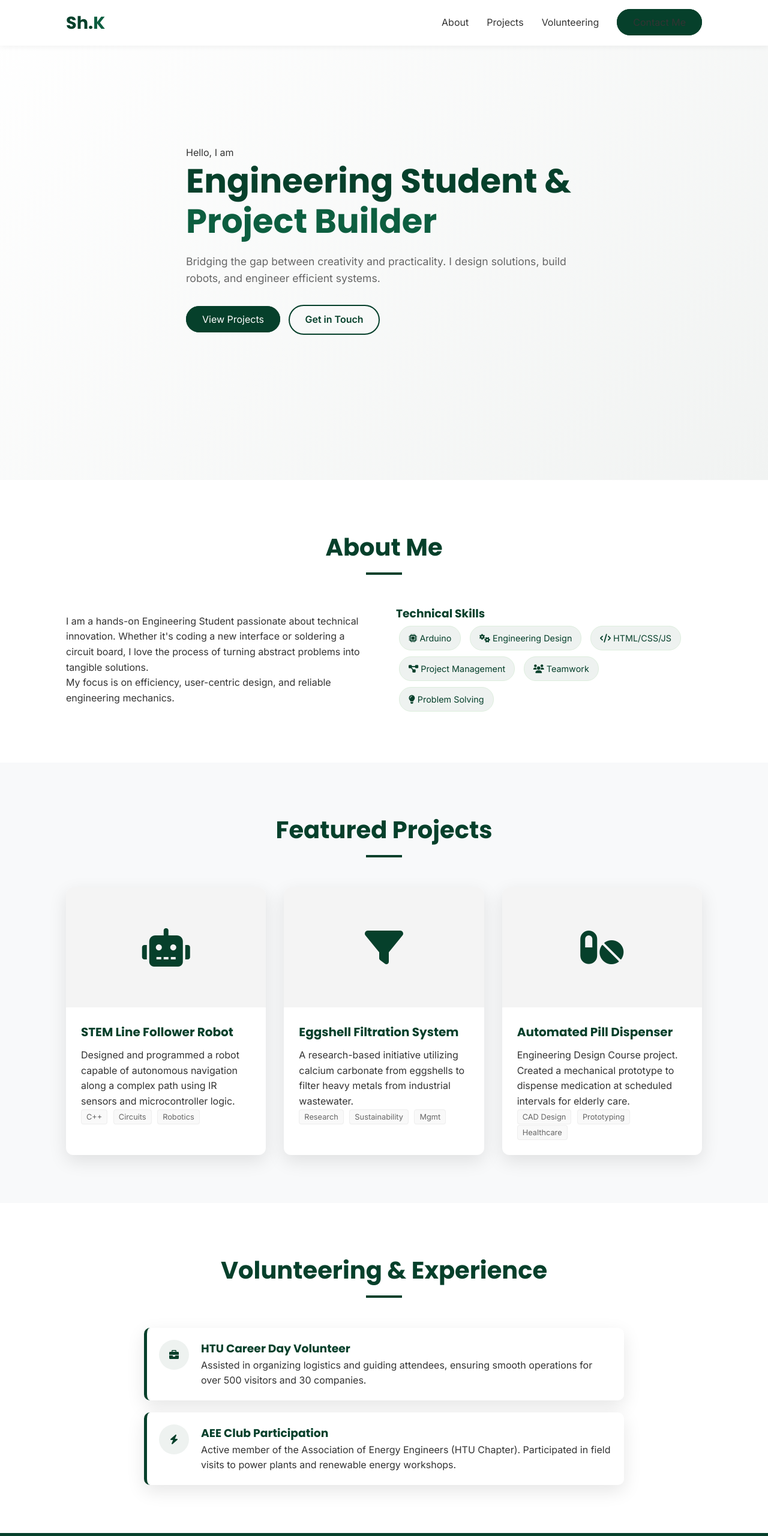
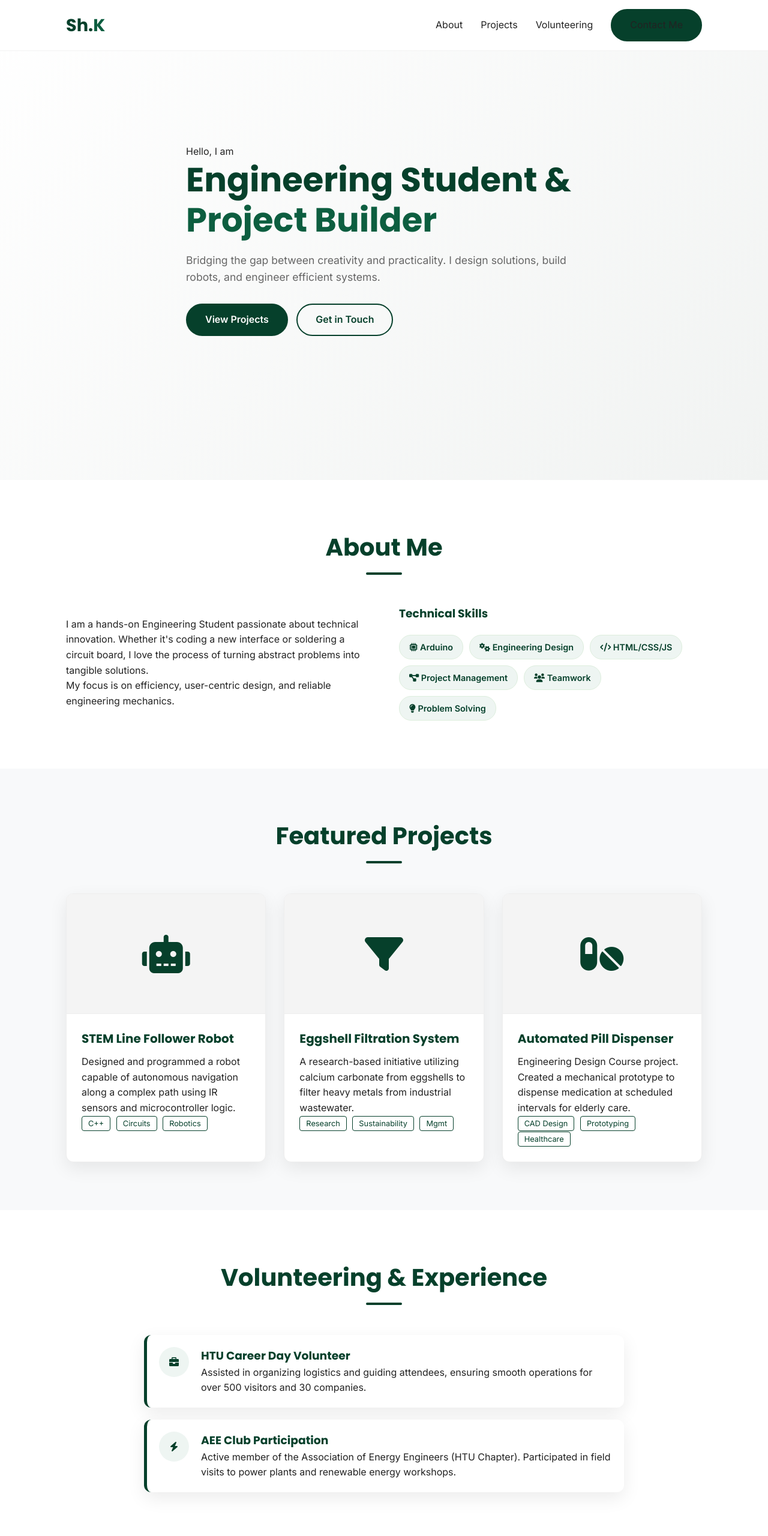
Before and after one commit to Shahedkh6/portfolio, a plain HTML site: page index.html in a window 1280 px wide. Shown: the top 2560 px of the page at 60% size. Drawn offline with Linux system fonts and the light colour scheme.

Commit message:
Update style.css

```diff
--- a/style.css
+++ b/style.css
@@ -1,15 +1,19 @@
-/* --- CSS Variables --- */
+/* --- CSS Variables: Dark Green (#06402B) & White Theme --- */
 :root {
     /* Colors */
     --primary-green: #06402B;    /* Your specific Dark Green */
-    --hover-green: #0d5e40;      /* Slightly lighter for hover states */
+    --hover-green: #0d5e40;      /* Slightly lighter for hover */
+
+    /* Backgrounds */
     --white: #ffffff;
     --off-white: #f8f9fa;        /* Light grey-white for sections */
-    --text-main: #333333;
-    --text-muted: #666666;
 
-    /* Layout */
-    --shadow: 0 10px 30px rgba(0, 0, 0, 0.1);
+    /* Text */
+    --text-main: #222222;        /* Dark Grey/Black for body text */
+    --text-muted: #666666;       /* Lighter grey for descriptions */
+
+    /* Shadows & Transitions */
+    --shadow: 0 10px 30px rgba(0, 0, 0, 0.08);
     --transition: all 0.3s ease;
 }
 
@@ -20,7 +24,9 @@
     box-sizing: border-box;
 }
 
-html { scroll-behavior: smooth; }
+html {
+    scroll-behavior: smooth;
+}
 
 body {
     font-family: 'Inter', sans-serif;
@@ -30,13 +36,20 @@ body {
     overflow-x: hidden;
 }
 
-h1, h2, h3 {
+/* Typography */
+h1, h2, h3, h4 {
     font-family: 'Poppins', sans-serif;
-    color: var(--primary-green);
+    color: var(--primary-green); /* Headings are Dark Green */
 }
 
-a { text-decoration: none; color: inherit; }
-ul { list-style: none; }
+a {
+    text-decoration: none;
+    color: inherit;
+}
+
+ul {
+    list-style: none;
+}
 
 .container {
     max-width: 1100px;
@@ -44,21 +57,59 @@ ul { list-style: none; }
     padding: 0 20px;
 }
 
-.section { padding: 80px 0; }
+.section {
+    padding: 80px 0;
+}
 
-/* Utilities */
+/* --- Utility Classes --- */
 .bg-light { background-color: var(--off-white); }
 .bg-dark { background-color: var(--primary-green); color: var(--white); }
 .text-white { color: var(--white); }
-.highlight { color: var(--hover-green); }
+.highlight { color: var(--hover-green); } /* Subtle highlight */
+
+/* --- Buttons --- */
+.btn-primary {
+    display: inline-block;
+    padding: 12px 30px;
+    border-radius: 50px;
+    font-weight: 600;
+    transition: var(--transition);
+    cursor: pointer;
+    background-color: var(--primary-green);
+    color: var(--white);
+    border: 2px solid var(--primary-green);
+}
+
+.btn-primary:hover {
+    background-color: transparent;
+    color: var(--primary-green);
+}
+
+.btn-secondary {
+    display: inline-block;
+    padding: 12px 30px;
+    border-radius: 50px;
+    font-weight: 600;
+    transition: var(--transition);
+    cursor: pointer;
+    background-color: transparent;
+    border: 2px solid var(--primary-green);
+    color: var(--primary-green);
+    margin-left: 10px;
+}
+
+.btn-secondary:hover {
+    background-color: var(--primary-green);
+    color: var(--white);
+}
 
 /* --- Navbar --- */
 .navbar {
     position: fixed;
     top: 0;
     width: 100%;
-    background: rgba(255, 255, 255, 0.98);
-    box-shadow: 0 2px 10px rgba(0,0,0,0.05);
+    background: rgba(255, 255, 255, 0.98); /* White background */
+    border-bottom: 1px solid rgba(0,0,0,0.05);
     z-index: 1000;
     padding: 15px 0;
 }
@@ -88,18 +139,14 @@ ul { list-style: none; }
     transition: var(--transition);
 }
 
-.nav-links a:hover { color: var(--primary-green); }
-
-.btn-primary {
-    background: var(--primary-green);
-    color: var(--white);
-    padding: 10px 25px;
-    border-radius: 50px;
-    border: 2px solid var(--primary-green);
+.nav-links a:hover {
+    color: var(--primary-green);
 }
 
-.btn-primary:hover {
-    background: transparent;
+.hamburger {
+    display: none;
+    font-size: 1.5rem;
+    cursor: pointer;
     color: var(--primary-green);
 }
 
@@ -108,10 +155,15 @@ ul { list-style: none; }
     height: 100vh;
     display: flex;
     align-items: center;
-    background: linear-gradient(135deg, #fff 0%, #f1f3f2 100%);
+    position: relative;
+    /* Clean white/off-white gradient */
+    background: linear-gradient(135deg, #ffffff 0%, #f1f3f2 100%);
 }
 
-.hero-content { max-width: 700px; }
+.hero-content {
+    z-index: 2;
+    max-width: 700px;
+}
 
 .hero-section h1 {
     font-size: 3.5rem;
@@ -121,26 +173,11 @@ ul { list-style: none; }
 
 .tagline {
     font-size: 1.1rem;
+    margin-bottom: 30px;
     color: var(--text-muted);
-    margin-bottom: 30px;
 }
 
-.btn-secondary {
-    display: inline-block;
-    padding: 10px 25px;
-    border-radius: 50px;
-    border: 2px solid var(--primary-green);
-    color: var(--primary-green);
-    font-weight: 600;
-    margin-left: 10px;
-}
-
-.btn-secondary:hover {
-    background: var(--primary-green);
-    color: var(--white);
-}
-
-/* --- About & Projects --- */
+/* --- Section Titles --- */
 .section-title {
     text-align: center;
     font-size: 2.5rem;
@@ -155,28 +192,43 @@ ul { list-style: none; }
     height: 4px;
     background: var(--primary-green);
     margin: 10px auto 0;
+    border-radius: 2px;
 }
 
-.bg-dark .section-title::after { background: var(--white); }
+.bg-dark .section-title {
+    color: var(--white);
+}
 
+.bg-dark .section-title::after {
+    background: var(--white);
+}
+
+/* --- About Section --- */
 .about-grid {
     display: grid;
     grid-template-columns: 1fr 1fr;
-    gap: 40px;
+    gap: 50px;
     align-items: center;
 }
 
+.badges {
+    display: flex;
+    flex-wrap: wrap;
+    gap: 10px;
+    margin-top: 20px;
+}
+
 .badge {
-    display: inline-block;
-    background: #eef2f0;
+    background: #eef5f2; /* Very light green tint */
     color: var(--primary-green);
-    padding: 8px 15px;
+    padding: 8px 16px;
     border-radius: 20px;
     font-size: 0.9rem;
-    margin: 5px;
+    font-weight: 600;
     border: 1px solid #ddeedd;
 }
 
+/* --- Projects Section --- */
 .grid-3 {
     display: grid;
     grid-template-columns: repeat(auto-fit, minmax(300px, 1fr));
@@ -189,16 +241,22 @@ ul { list-style: none; }
     overflow: hidden;
     box-shadow: var(--shadow);
     transition: var(--transition);
+    border: 1px solid #eee;
 }
 
-.card:hover { transform: translateY(-10px); }
+.card:hover {
+    transform: translateY(-10px);
+    box-shadow: 0 20px 40px rgba(6, 64, 43, 0.15);
+    border-color: var(--primary-green);
+}
 
 .card-image {
     height: 200px;
-    background: #f4f4f4;
+    background-color: #f4f4f4;
     display: flex;
     justify-content: center;
     align-items: center;
+    border-bottom: 1px solid #eee;
 }
 
 .card-icon {
@@ -206,18 +264,23 @@ ul { list-style: none; }
     color: var(--primary-green);
 }
 
-.card-content { padding: 25px; }
+.card-content {
+    padding: 25px;
+}
 
-.card-content h3 { font-size: 1.25rem; margin-bottom: 10px; }
+.card-content h3 {
+    margin-bottom: 10px;
+    font-size: 1.25rem;
+}
 
 .tags span {
     font-size: 0.8rem;
-    background: #f9f9f9;
-    padding: 4px 8px;
+    background: var(--white);
+    padding: 4px 10px;
     border-radius: 4px;
     margin-right: 5px;
-    border: 1px solid #eee;
-    color: var(--text-muted);
+    color: var(--primary-green);
+    border: 1px solid var(--primary-green);
 }
 
 /* --- Volunteering --- */
@@ -230,17 +293,18 @@ ul { list-style: none; }
 
 .vol-card {
     display: flex;
+    align-items: flex-start;
     background: var(--white);
     padding: 20px;
-    border-radius: 10px;
+    border-radius: 12px;
     box-shadow: var(--shadow);
     border-left: 5px solid var(--primary-green);
 }
 
 .vol-icon {
+    background: #eef5f2;
     width: 50px;
     height: 50px;
-    background: #eef2f0;
     border-radius: 50%;
     display: flex;
     justify-content: center;
@@ -250,7 +314,7 @@ ul { list-style: none; }
     flex-shrink: 0;
 }
 
-/* --- CONTACT SECTION (FIXED) --- */
+/* --- CONTACT SECTION (FIXED LAYOUT) --- */
 .contact-container {
     max-width: 600px;
     margin: 0 auto;
@@ -262,11 +326,11 @@ ul { list-style: none; }
     margin-bottom: 40px;
 }
 
-/* Layout Fix: Flex column to stack inputs perfectly */
+/* This is the key fix for the broken layout */
 .contact-form {
     display: flex;
-    flex-direction: column;
-    gap: 15px;
+    flex-direction: column; /* Stacks items vertically */
+    gap: 15px;              /* Adds space between items */
     width: 100%;
 }
 
@@ -278,15 +342,16 @@ ul { list-style: none; }
     border-radius: 8px;
     font-family: inherit;
     font-size: 1rem;
-    background: rgba(255, 255, 255, 1); /* White background for readability */
+    background: var(--white); /* White inputs */
     color: var(--text-main);
 }
 
 .contact-form input:focus,
 .contact-form textarea:focus {
-    outline: 2px solid var(--hover-green);
+    outline: 3px solid rgba(255, 255, 255, 0.3);
 }
 
+/* Special styling for the Submit button inside the dark section */
 .btn-submit {
     padding: 15px;
     border: none;
@@ -298,51 +363,71 @@ ul { list-style: none; }
     cursor: pointer;
     transition: var(--transition);
     margin-top: 10px;
-    width: 100%; /* Makes button full width to match inputs */
 }
 
 .btn-submit:hover {
     background: #e0e0e0;
-    transform: translateY(-2px);
+    transform: translateY(-3px);
 }
 
-.social-links { margin-top: 40px; }
+/* Social Icons */
+.social-links {
+    margin-top: 40px;
+}
+
 .social-links a {
     color: var(--white);
     font-size: 1.5rem;
     margin: 0 15px;
     transition: var(--transition);
 }
-.social-links a:hover { color: #ccc; }
 
+.social-links a:hover {
+    color: #ccc;
+    transform: translateY(-3px);
+}
+
+/* --- Footer --- */
 footer {
-    background: #04291b;
+    background: #04291b; /* Very Dark Green */
     color: #889990;
     text-align: center;
     padding: 20px 0;
+    font-size: 0.9rem;
 }
 
-/* --- Mobile --- */
-.hamburger { display: none; color: var(--primary-green); font-size: 1.5rem; cursor: pointer; }
+/* --- Animations --- */
+.fade-in {
+    opacity: 0;
+    transform: translateY(30px);
+    transition: all 0.8s ease-out;
+}
 
+.show {
+    opacity: 1;
+    transform: translateY(0);
+}
+
+/* --- Mobile Responsiveness --- */
 @media (max-width: 768px) {
+    .hero-section h1 { font-size: 2.5rem; }
+
     .nav-links {
         display: none;
         position: absolute;
-        top: 70px;
+        top: 60px;
         right: 0;
+        background: var(--white);
         width: 100%;
-        background: var(--white);
         flex-direction: column;
         padding: 20px;
-        box-shadow: 0 10px 20px rgba(0,0,0,0.1);
+        box-shadow: 0 5px 10px rgba(0,0,0,0.1);
+        border-top: 1px solid #eee;
     }
+
     .nav-links.active { display: flex; }
+
     .hamburger { display: block; }
+
     .about-grid { grid-template-columns: 1fr; }
-    .hero-section h1 { font-size: 2.5rem; }
 }
-
-/* Animation Classes */
-.fade-in { opacity: 0; transform: translateY(20px); transition: 0.6s ease-out; }
-.show { opacity: 1; transform: translateY(0); }
```
